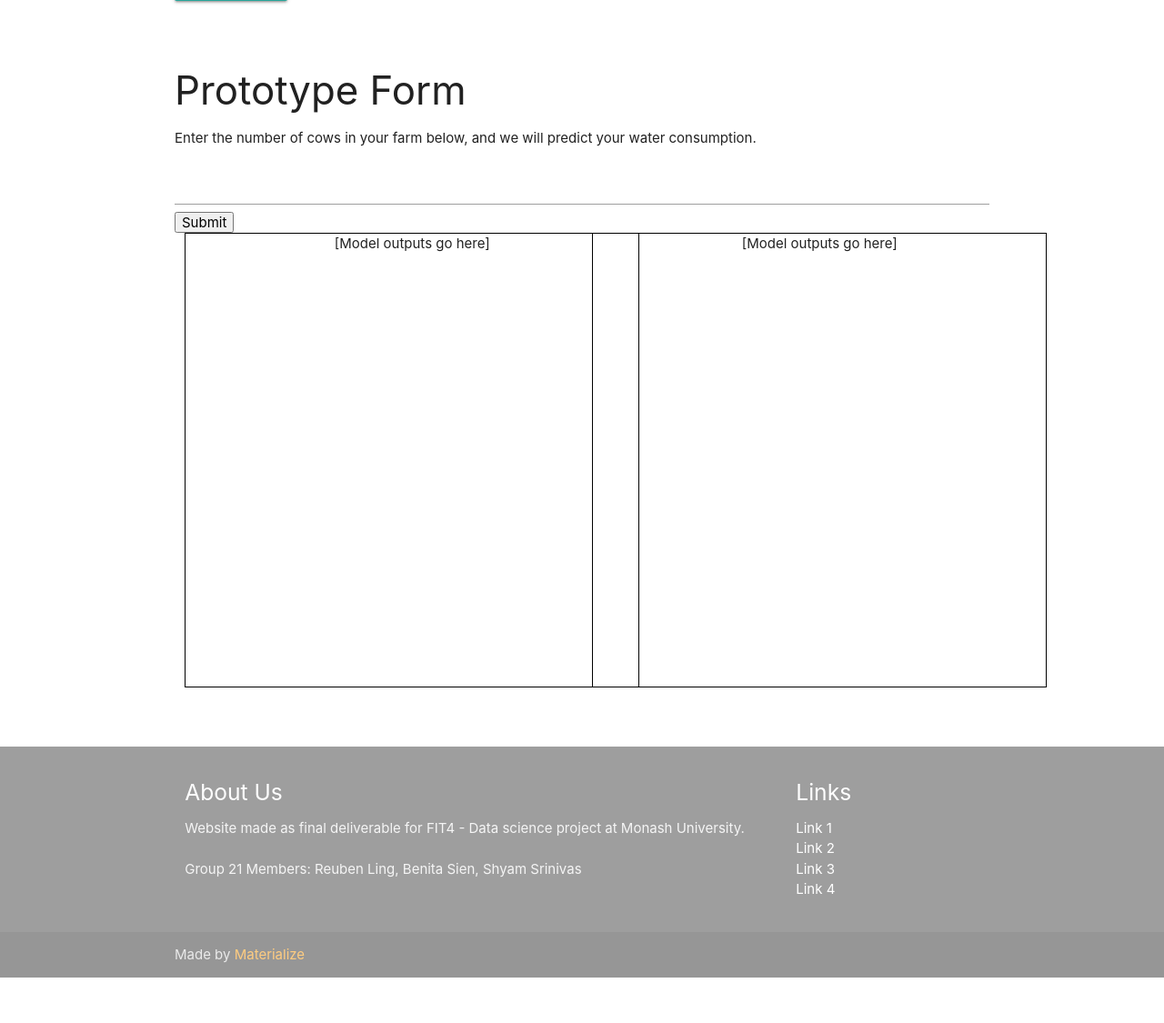
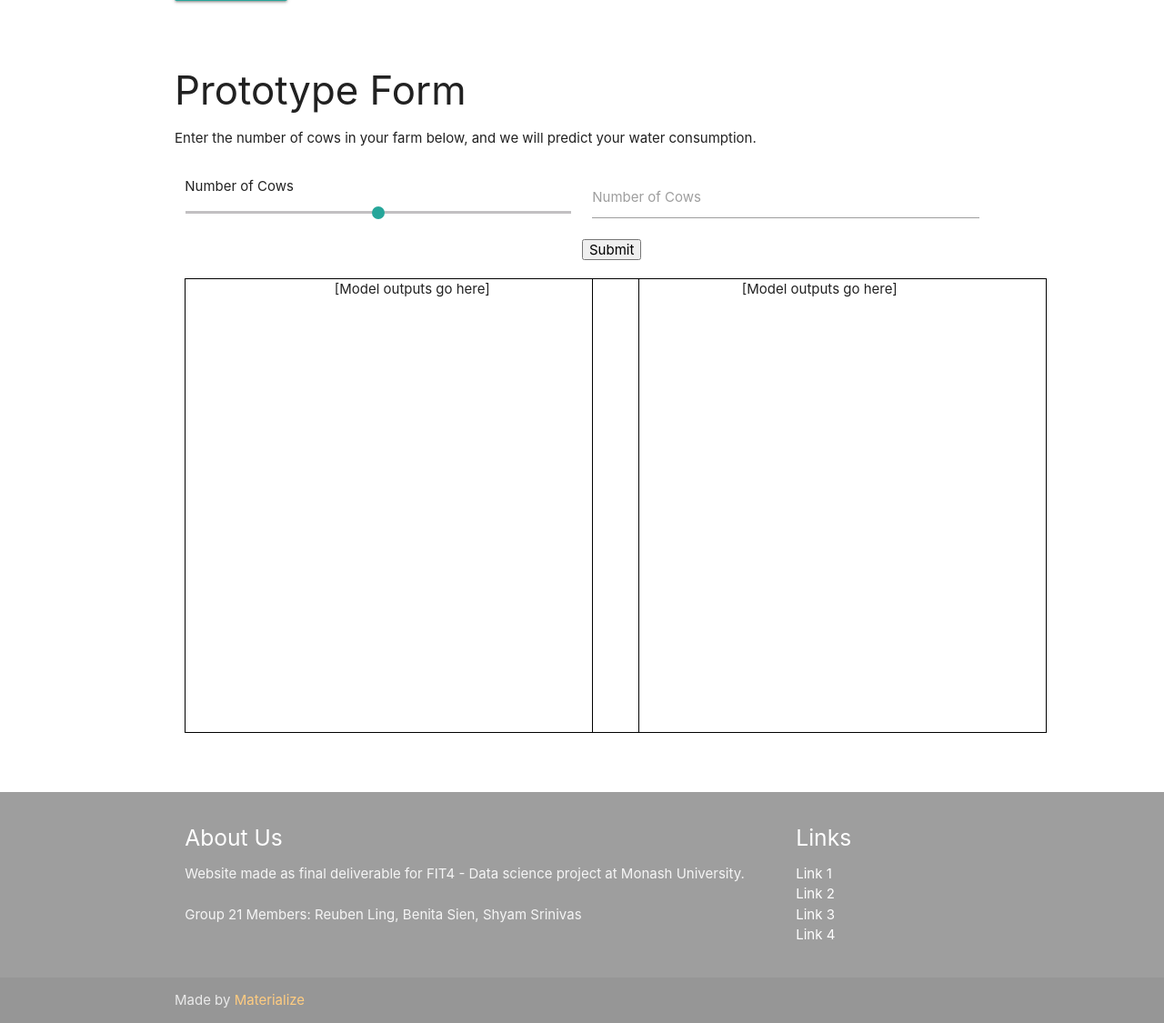
Before and after one commit to ReubenLing/FIT3164, a Flask app: page /models in a window 1280 px wide. Shown: the part 436-1561 px from the top of the page at 91% size. Before the commit the page ends 1511 px from the top, so only its background shows below. Run offline with Flask 2, Linux system fonts and the light colour scheme; some libraries are stand-ins or nearby versions.

Commit message:
tidy up input fields

```diff
--- a/templates/models.html
+++ b/templates/models.html
@@ -44,8 +44,17 @@
   <h3>Prototype Form</h3>
   <p>Enter the number of cows in your farm below, and we will predict your water consumption.</p>
   <form action="{{ url_for('test_output') }}" method="post">
-    <input type="text" name="test_input"><br>
-    <input type="submit" value="Submit">
+    <div class="row">
+      <p class="range-field col s12 m6">
+        Number of Cows
+        <input type="range" name="test_range" min="0" max="100" />
+      </p>
+      <div class="input-field col s12 m6">
+        <input type="text" name="test_input" id="cows">
+        <label for="cows">Number of Cows</label>
+      </div>
+      <input type="submit" value="Submit">
+    </div>
   </form>
   {% if response is defined %}
   <div class="row">
```
